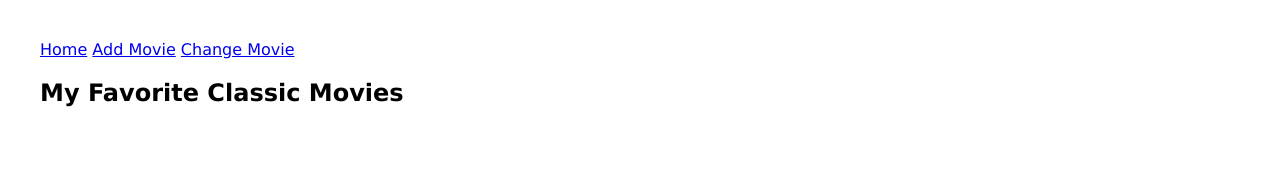
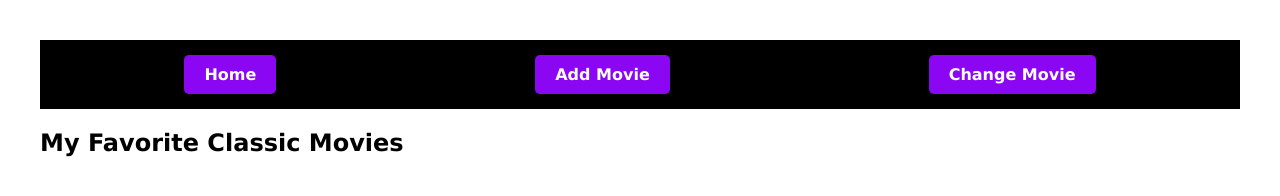
Before and after one commit to ncasey-ppu/CMPS262, a plain HTML site: page Web/index.html in a window 1280 px wide. Drawn offline with nearby package versions, Linux system fonts and the light colour scheme; no server answers.

Commit message:
Update hometheme.css
added styling for navigation bar

```diff
--- a/Web/stylesheets/hometheme.css
+++ b/Web/stylesheets/hometheme.css
@@ -8,3 +8,23 @@ body{
     max-width: 90%;
     margin: auto;
 }
+
+/* Navigation Menu */
+.navbar {
+    background: black;
+    padding: 15px;
+    display: flex;
+    justify-content: space-around;
+}
+
+.navbar a {
+    color: white;
+    text-decoration: none;
+    padding:10px 20px;
+    font-size: 16px;
+    font-weight: bold;
+    border-radius: 5px;
+    margin: 0 10px;
+    background: #8b07f3;
+    transition: background o.3s ease;
+}
```
